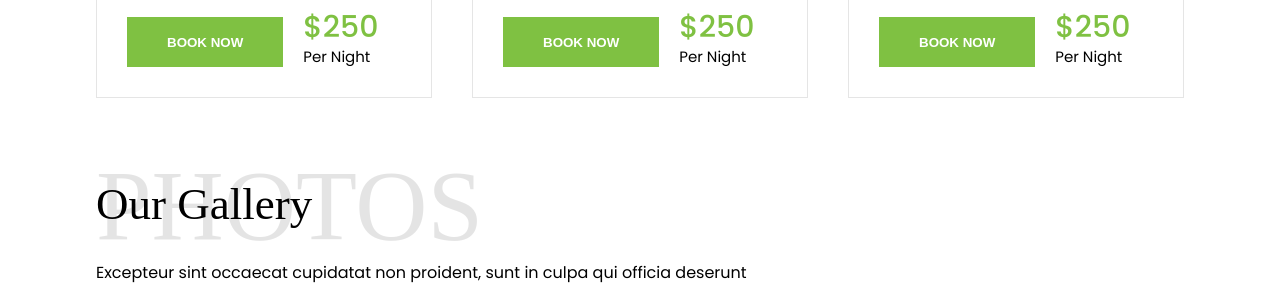
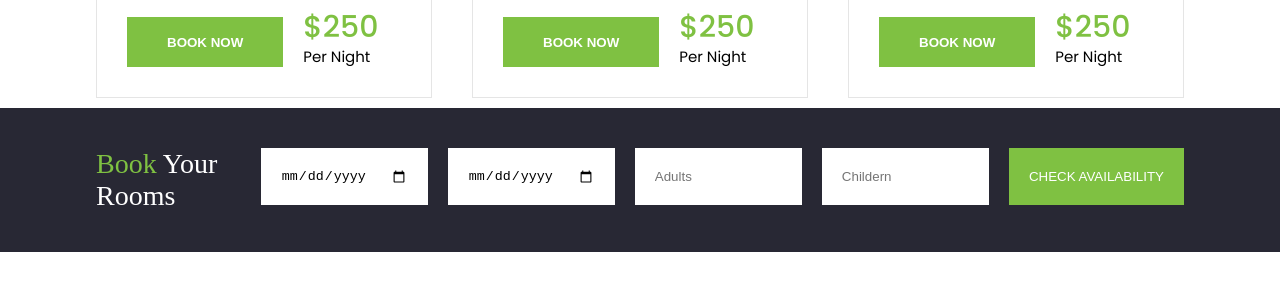
Before and after one commit to thesmartgooners1/swamfamily, a plain HTML site: page index.html in a window 1280 px wide. Shown: the part 2392-2691 px from the top of the page. Drawn offline with nearby package versions, Linux system fonts and the light colour scheme.

Commit message:
Update index.html

```diff
--- a/index.html
+++ b/index.html
@@ -390,6 +390,23 @@
     })
   </script>
 
+   <section class="book">
+    <div class="container flex_space">
+      <div class="text">
+        <h1> <span>Book </span> Your Rooms </h1>
+      </div>
+      <div class="form">
+        <form class="grid">
+          <input type="date" placeholder="Araival Date">
+          <input type="date" placeholder="Departure Date">
+          <input type="number" placeholder="Adults">
+          <input type="number" placeholder="Childern">
+          <input type="submit" value="CHECK AVAILABILITY">
+        </form>
+      </div>
+    </div>
+  </section>
+
 
 
   <section class="gallery">
```
